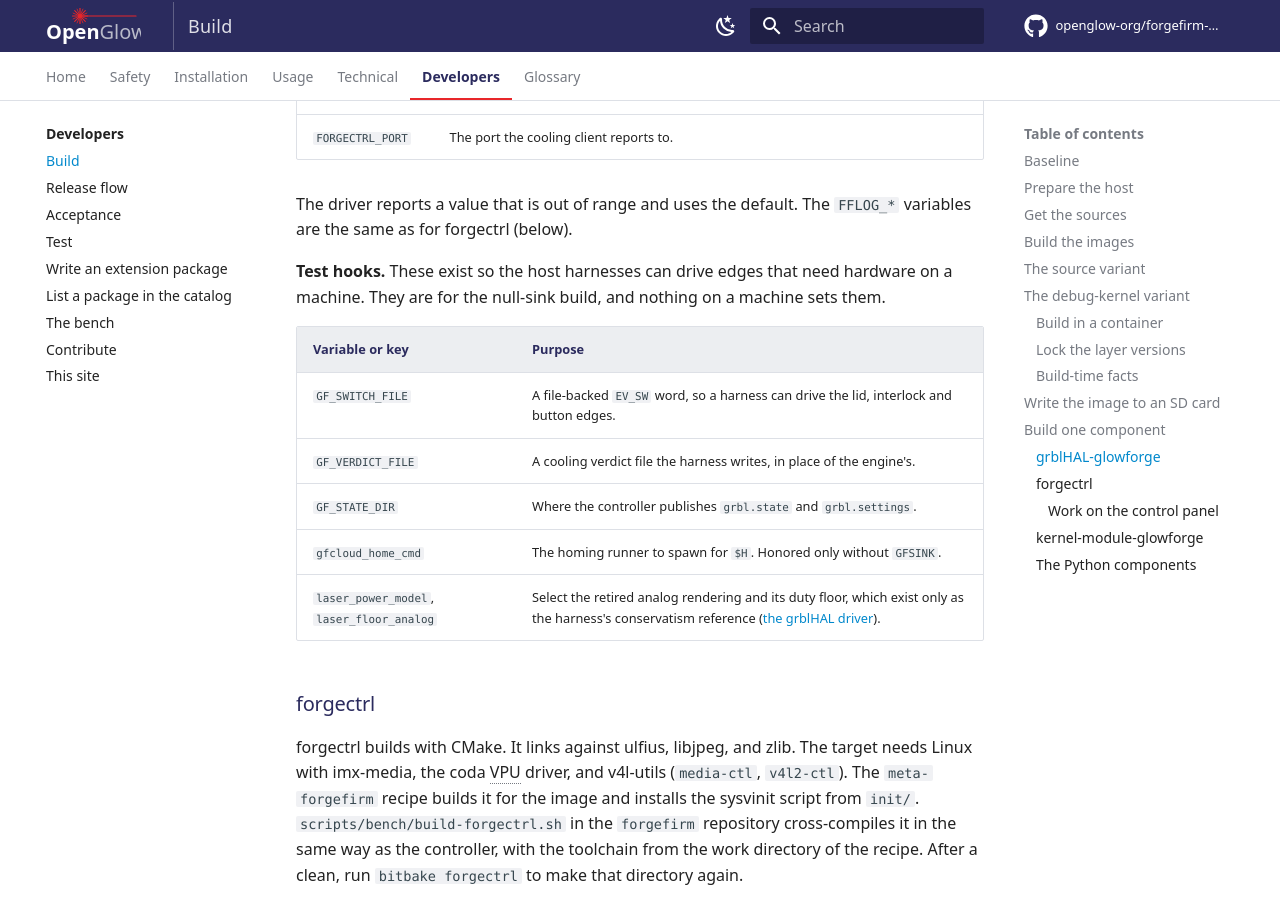
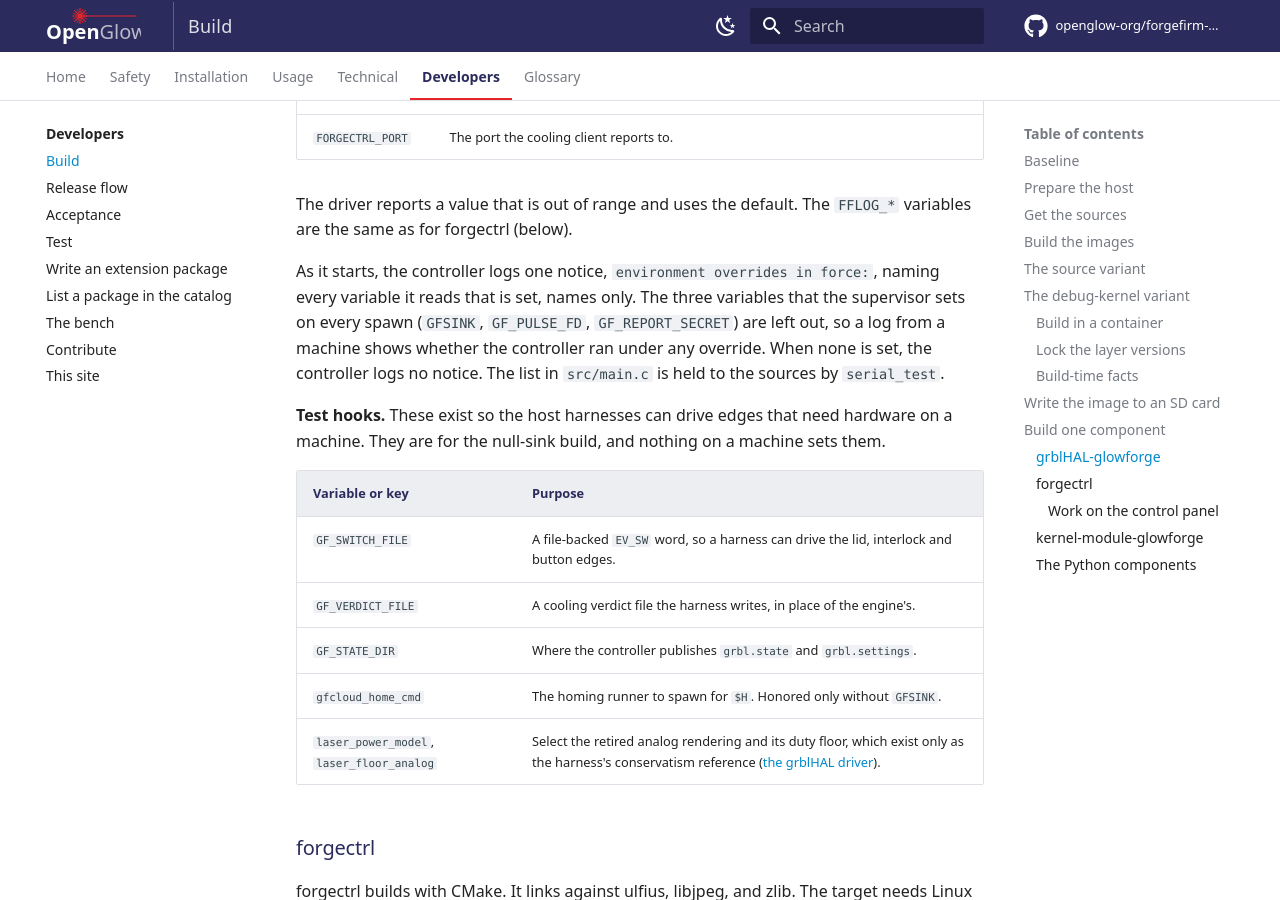
Before and after one commit to openglow-org/forgefirm-docs, an MkDocs documentation site: the page built from docs/developers/building.md, in a window 1280 px wide and 900 px high, scrolled down 6201 px. Built offline with MkDocs 1.6.1 and Material for MkDocs 9.7.7, drawn with Linux system fonts in a browser that asks for light colours; comment, search, counter and statistics services are not loaded.

Commit message:
Building, Testing: the controller's start notice names its environment overrides in force
Companion of grblHAL-glowforge 37010c9 (The start notice names the
controller's environment overrides in force).

- developers/building.md, the controller section: as it starts, the
  controller logs one notice, "environment overrides in force:", naming
  every variable it reads that is set, names only, the three the
  supervisor sets on every spawn (GFSINK, GF_PULSE_FD, GF_REPORT_SECRET)
  left out, so a log from a machine shows whether the controller ran
  under any override; when none is set, it logs no notice. The list in
  src/main.c is held to the sources by serial_test.
- developers/testing.md, the grblHAL-glowforge row: serial_test also
  holds the start notice's list of environment overrides to the
  sources.

Proof: python scripts/check-style.py (style: clean), python
scripts/check-interfaces.py (interfaces: clean (245 checked)), zensical
build (strict: No issues found). The notice and its list are
grblHAL-glowforge's src/main.c (ENV_OVERRIDES, 18 names, logged once
the options are parsed and only when one is set), and serial_test
(build.yml) reads every getenv in src/ from the source directory
CMakeLists.txt passes it and requires the list to name each variable
read, once, but the supervisor's three. Negative control on a scratch
copy of the tree: the British spelling of 'canceled' put into the new
paragraph fails check-style.py (one SPELLING finding, exit 1), and a
link to a page that does not exist put into the same paragraph fails
the strict build (page does not exist, exit 1).

Acceptance: none; docs only.

```diff
--- a/docs/developers/building.md
+++ b/docs/developers/building.md
@@ -281,6 +281,14 @@ GFSINK=/dev/glowforge grblHAL_glowforge -p 23 -e /data/forgefirm/EEPROM-glowforg
 The driver reports a value that is out of range and uses the default. The
 `FFLOG_*` variables are the same as for forgectrl (below).
 
+As it starts, the controller logs one notice,
+`environment overrides in force:`, naming every variable it reads that is
+set, names only. The three variables that the supervisor sets on every
+spawn (`GFSINK`, `GF_PULSE_FD`, `GF_REPORT_SECRET`) are left out, so a log
+from a machine shows whether the controller ran under any override. When
+none is set, the controller logs no notice. The list in `src/main.c` is
+held to the sources by `serial_test`.
+
 **Test hooks.** These exist so the host harnesses can drive edges that need
 hardware on a machine. They are for the null-sink build, and nothing on a
 machine sets them.
```
Also changed, not shown: docs/developers/testing.md (+1 -1 lines).
